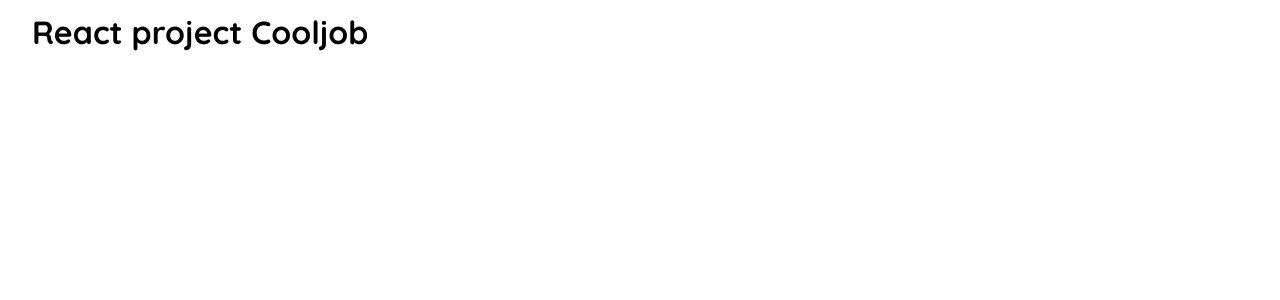
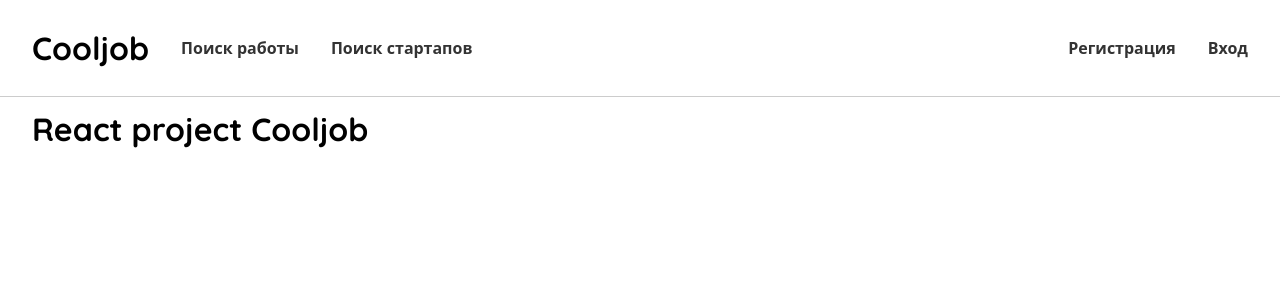
Before and after one commit to ArtemKutsan/react-project-cooljob, a React (Vite) app: page / in a window 1280 px wide. Shown: the top 300 px of the page. Built offline with nearby package versions, Linux system fonts and the light colour scheme.

Commit message:
update: Подключение Header

```diff
--- a/src/App.jsx
+++ b/src/App.jsx
@@ -1,13 +1,14 @@
 // src/App.jsx
 import './App.css';
+import Header from './components/sections/Header';
 
 function App() {
   return (
     <>
-      {/* <div className="layout">
+      <div className="layout">
         <Header />
-        <section id="hero"></section>
-      </div> */}
+        {/* <section id="hero"></section> */}
+      </div>
       <main>
         <div className="container">
           <h1>React project Cooljob</h1>
```
